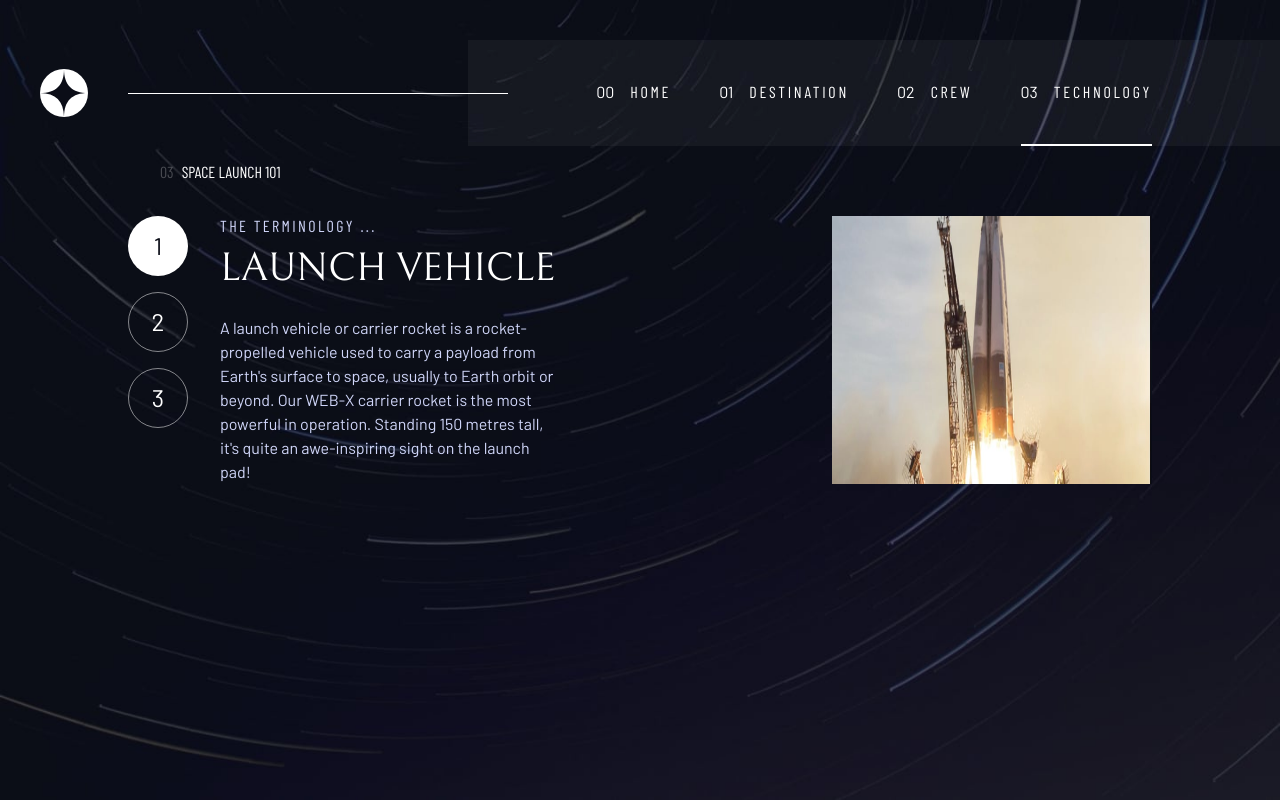
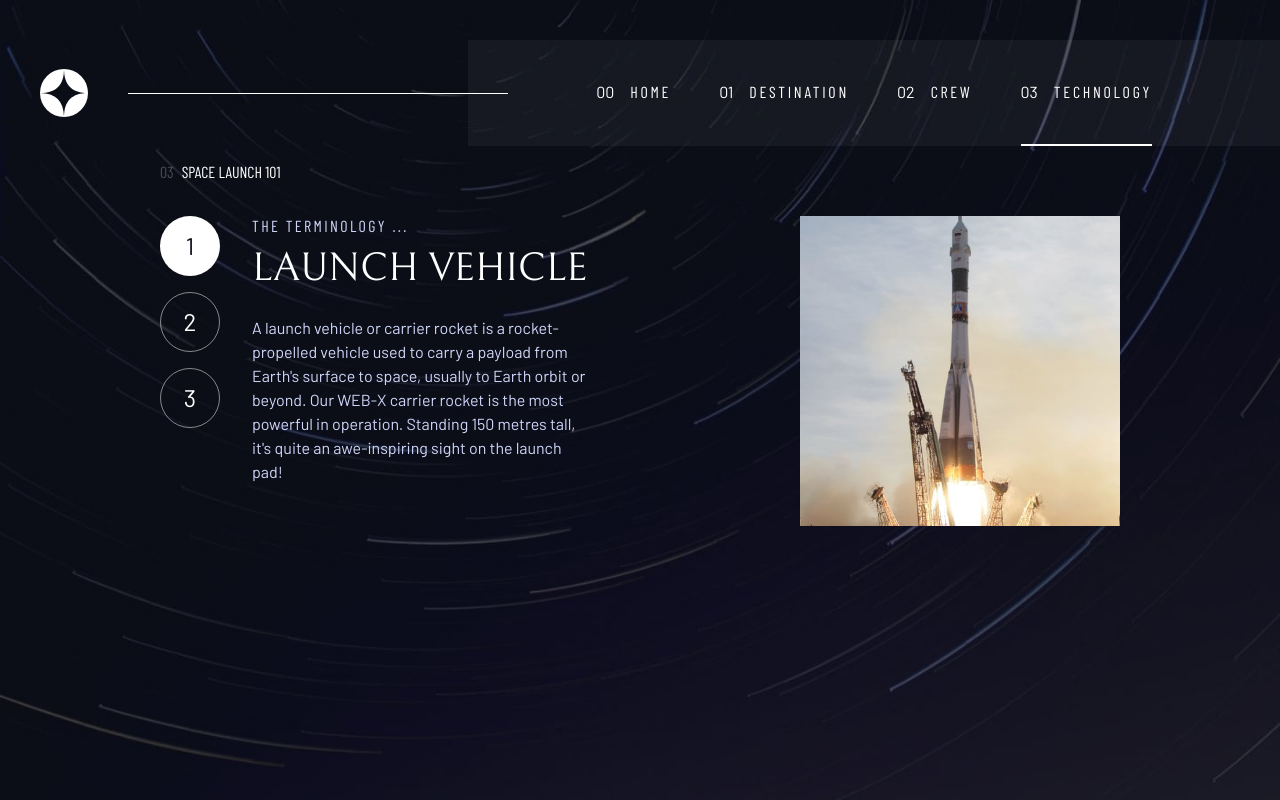
Before and after one commit to dominikrubroeder/space-tourism-website, a Next.js app: page /technology in a window 1280 px wide. Built offline with nearby package versions, Linux system fonts and the light colour scheme.

Commit message:
Unify Breadcrumb with Breadcrumb component, add bg images to tailwind.config.js, output bg images to technology page

```diff
--- /dev/null
+++ b/components/layout/Breadcrumb.js
@@ -0,0 +1,10 @@
+const Breadcrumb = ({ title, count }) => {
+  return (
+    <div className="flex gap-2 justify-center font-barlow-condensed uppercase md:justify-start">
+      <span className="opacity-25">{count}</span>
+      <span>{title}</span>
+    </div>
+  );
+};
+
+export default Breadcrumb;
--- /dev/null
+++ b/components/layout/TopLevelPageSection.js
@@ -0,0 +1,11 @@
+const TopLevelPageSection = ({ children, className }) => {
+  return (
+    <section
+      className={`grid gap-8 p-8 pt-24 mx-auto md:pt-40 xl:max-w-5xl xl:w-full ${className}`}
+    >
+      {children}
+    </section>
+  );
+};
+
+export default TopLevelPageSection;
--- a/pages/crew/index.js
+++ b/pages/crew/index.js
@@ -1,4 +1,6 @@
 import { useState } from 'react';
+import Breadcrumb from '../../components/layout/Breadcrumb';
+import TopLevelPageSection from '../../components/layout/TopLevelPageSection';
 import NavText from '../../components/typography/NavText';
 import Subheading from '../../components/typography/Subheading';
 import Subheading2 from '../../components/typography/Subheading2';
@@ -47,10 +49,8 @@ const CrewPage = () => {
 
   return (
     <div className="min-h-screen text-white bg-crew-mobile bg-no-repeat bg-center bg-cover md:bg-crew-tablet xl:bg-crew-desktop">
-      <section className="grid gap-8 p-8 pt-24 max-w-5xl w-full mx-auto md:pt-40">
-        <div className="flex gap-2 justify-center font-barlow-condensed uppercase md:justify-start">
-          <span className="opacity-25">02</span>Meet your crew
-        </div>
+      <TopLevelPageSection>
+        <Breadcrumb title="Meet your crew" count="02" />
 
         <div className="w-full grid gap-8 md:flex md:flex-col xl:grid xl:grid-cols-2 xl:max-w-7xl">
           <div className="grid gap-0 md:order-2">
@@ -110,7 +110,7 @@ const CrewPage = () => {
             </div>
           </div>
         </div>
-      </section>
+      </TopLevelPageSection>
     </div>
   );
 };
--- a/pages/destination/index.js
+++ b/pages/destination/index.js
@@ -1,4 +1,6 @@
 import { useState } from 'react';
+import Breadcrumb from '../../components/layout/Breadcrumb';
+import TopLevelPageSection from '../../components/layout/TopLevelPageSection';
 import NavText from '../../components/typography/NavText';
 import Subheading from '../../components/typography/Subheading';
 import Subheading2 from '../../components/typography/Subheading2';
@@ -55,10 +57,8 @@ const DestinationPage = () => {
 
   return (
     <div className="min-h-screen text-white bg-destination-mobile bg-no-repeat bg-center bg-cover md:bg-destination-tablet xl:bg-destination-desktop">
-      <section className="grid gap-8 p-8 pt-24 mx-auto md:pt-40 xl:max-w-5xl xl:w-full">
-        <div className="flex gap-2 font-barlow-condensed uppercase">
-          <span className="opacity-25">01</span>Pick your destination
-        </div>
+      <TopLevelPageSection>
+        <Breadcrumb title="Pick your destination" count="01" />
 
         <div className="w-full grid gap-8 xl:grid-cols-2 xl:max-w-7xl">
           {destinations.map((destination, index) => {
@@ -156,7 +156,7 @@ const DestinationPage = () => {
             </div>
           </div>
         </div>
-      </section>
+      </TopLevelPageSection>
     </div>
   );
 };
--- a/pages/technology/index.js
+++ b/pages/technology/index.js
@@ -1,4 +1,6 @@
 import { useState } from 'react';
+import Breadcrumb from '../../components/layout/Breadcrumb';
+import TopLevelPageSection from '../../components/layout/TopLevelPageSection';
 import NavText from '../../components/typography/NavText';
 import Subheading from '../../components/typography/Subheading';
 import Subheading2 from '../../components/typography/Subheading2';
@@ -38,21 +40,17 @@ const TechnologyPage = () => {
 
   return (
     <div className="min-h-screen text-white bg-technology-mobile bg-no-repeat bg-center bg-cover md:bg-technology-tablet xl:bg-technology-desktop">
-      <section className="grid gap-8 pt-24 mx-auto md:pt-40 xl:max-w-5xl xl:w-full">
-        <div className="flex gap-2 font-barlow-condensed uppercase justify-center md:justify-start md:pl-8">
-          <span className="opacity-25">03</span>Space Launch 101
-        </div>
+      <TopLevelPageSection>
+        <Breadcrumb title="Space Launch 101" count="03" />
 
         <div className="w-full grid gap-8 xl:grid-cols-2 xl:max-w-7xl xl:flex">
           {technologies.map((technology, index) => {
             if (index === activeTab) {
               return (
-                <img
+                <div
                   key={index}
-                  src={technology.images.landscape}
-                  alt={technology.name}
-                  className="w-full xl:w-80 xl:order-2"
-                />
+                  className={`w-full h-[19.375rem] bg-center bg-cover bg-no-repeat bg-technology-launch-vehicle-landscape xl:bg-technology-launch-vehicle-portrait xl:w-80 xl:order-2`}
+                ></div>
               );
             }
           })}
@@ -99,7 +97,7 @@ const TechnologyPage = () => {
             </div>
           </div>
         </div>
-      </section>
+      </TopLevelPageSection>
     </div>
   );
 };
--- a/tailwind.config.js
+++ b/tailwind.config.js
@@ -37,6 +37,14 @@ module.exports = {
           'url("/assets/technology/background-technology-tablet.jpg")',
         'technology-mobile':
           'url("/assets/technology/background-technology-mobile.jpg")',
+        'technology-launch-vehicle-portrait':
+          'url("/assets/technology/image-launch-vehicle-portrait.jpg")',
+        'technology-launch-vehicle-landscape':
+          'url("/assets/technology/image-launch-vehicle-landscape.jpg")',
+        'technology-spaceport-portrait':
+          'url("/assets/technology/image-spaceport-portrait.jpg")',
+        'technology-space-capsule-portrait':
+          'url("/assets/technology/image-space-capsule-portrait.jpg")',
       },
     },
   },
```
